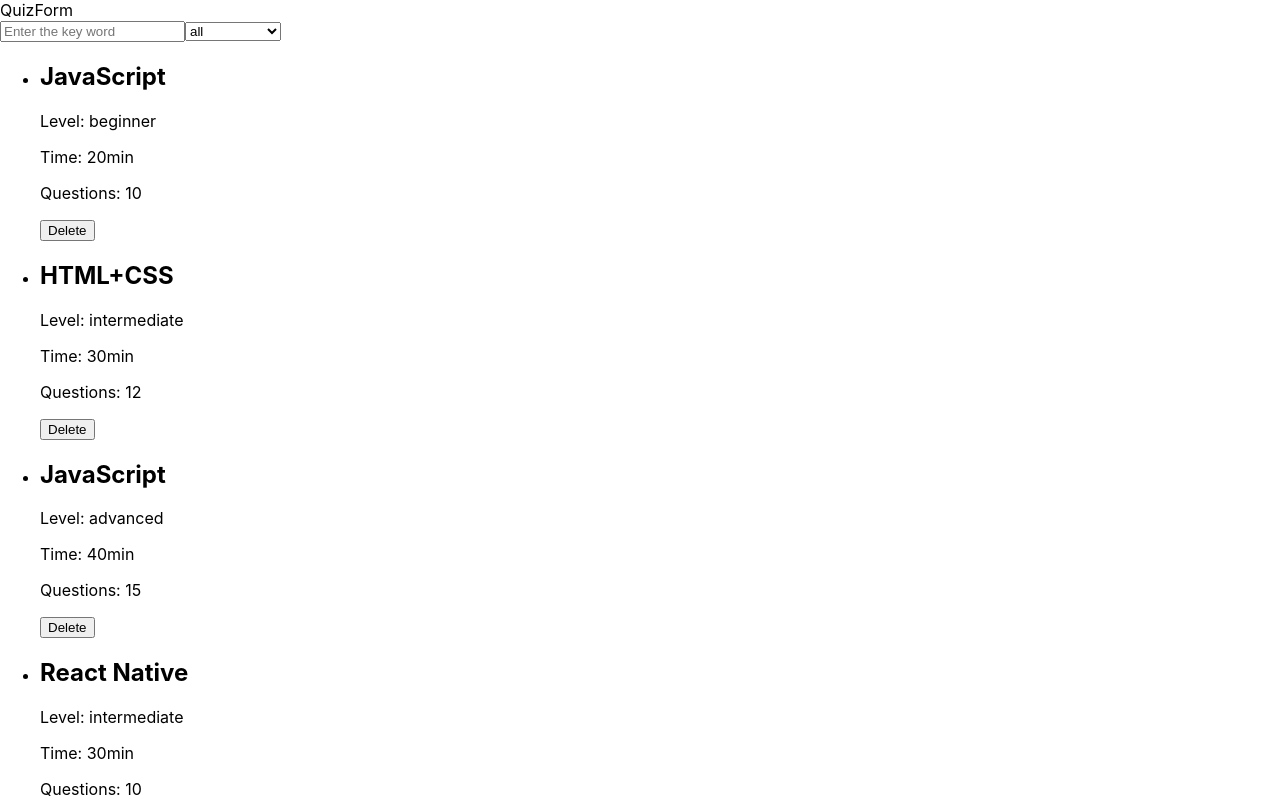
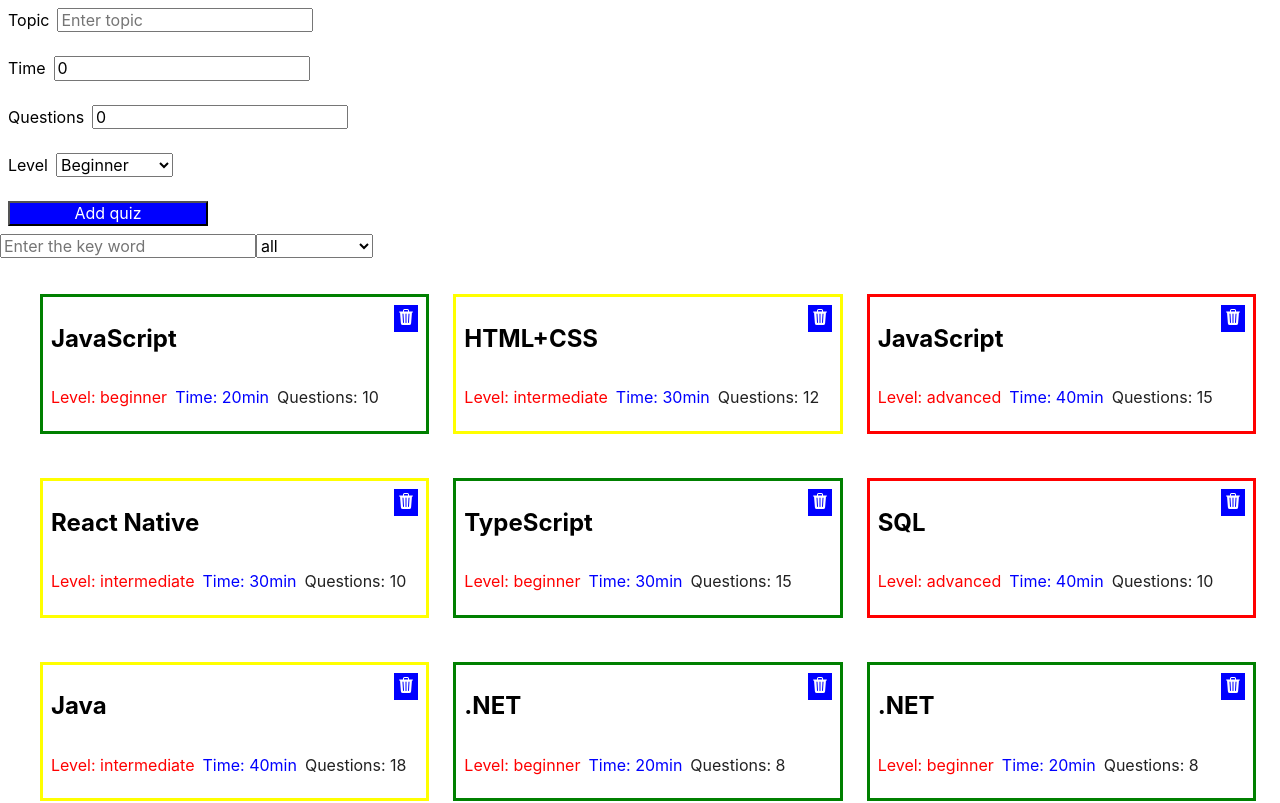
Before and after one commit to YuriyOhii/sasha_repeta_tasks, a React (Create React App) app: page / in a window 1280 px wide. Shown: the top 803 px of the page. Built offline with nearby package versions, Linux system fonts and the light colour scheme.

Commit message:
all tasks of lesson 04 are done

```diff
--- a/src/components/App.jsx
+++ b/src/components/App.jsx
@@ -3,6 +3,7 @@ import { QuizForm } from './QuizForm';
 import { SearchBar } from './SearchBar';
 import { QuizList } from './QuizList';
 import data from '../data.json';
+import { nanoid } from 'nanoid';
 
 export class App extends PureComponent {
   state = {
@@ -13,34 +14,49 @@ export class App extends PureComponent {
     },
   };
 
-handleOnChangeSearch = (key, value) => {
-  this.setState(prevState=> ({
-    filter: ({...prevState.filter, [key]: value})
-  }))
+  onSubmitQuizForm = values => {
+    const newQuiz = { ...values, id: nanoid() };
+    this.setState(s => ({ quizList: [newQuiz, ...s.quizList] }));
   };
 
-getFilteredQuizes =() =>{
-  const { quizList, filter:{search, level} } = this.state
+  handleOnChangeSearch = (key, value) => {
+    this.setState(prevState => ({
+      filter: { ...prevState.filter, [key]: value },
+    }));
+  };
+
+  getFilteredQuizes = () => {
+    const {
+      quizList,
+      filter: { search, level },
+    } = this.state;
     const normalizedSearch = search.toLowerCase();
-  const filteredBySearch = quizList.filter(({topic})=>topic.toLowerCase().includes(normalizedSearch));
-  const filteredQuizes = filteredBySearch.filter(el=>{
-    if(level === "all") return true;
+    const filteredBySearch = quizList.filter(({ topic }) =>
+      topic.toLowerCase().includes(normalizedSearch)
+    );
+    const filteredQuizes = filteredBySearch.filter(el => {
+      if (level === 'all') return true;
       return el.level === level;
     });
     return filteredQuizes;
   };
 
-deleteQuiz = id => this.setState(prevState=>({quizList:prevState.quizList.filter(el=>el.id !== id)}))
+  deleteQuiz = id =>
+    this.setState(prevState => ({
+      quizList: prevState.quizList.filter(el => el.id !== id),
+    }));
 
   render() {
     const { filter } = this.state;
 
-
     return (
       <>
-        <QuizForm />
-        <SearchBar filter={filter} onChange={this.handleOnChangeSearch}/>
-        <QuizList quizList={this.getFilteredQuizes()} onClick={this.deleteQuiz}/>
+        <QuizForm onSubmit={this.onSubmitQuizForm} />
+        <SearchBar filter={filter} onChange={this.handleOnChangeSearch} />
+        <QuizList
+          quizList={this.getFilteredQuizes()}
+          onClick={this.deleteQuiz}
+        />
       </>
     );
   }
--- a/src/index.css
+++ b/src/components/GlobalStiles.jsx
@@ -1,6 +1,8 @@
-@import-normalize; /* bring in normalize.css styles */
+import { createGlobalStyle } from 'styled-components';
+import 'modern-normalize';
 
-body {
+export const GlobalStiles = createGlobalStyle`
+    body {
   margin: 0;
   font-family: -apple-system, BlinkMacSystemFont, 'Segoe UI', 'Roboto', 'Oxygen',
     'Ubuntu', 'Cantarell', 'Fira Sans', 'Droid Sans', 'Helvetica Neue',
@@ -13,3 +15,10 @@ code {
   font-family: source-code-pro, Menlo, Monaco, Consolas, 'Courier New',
     monospace;
 }
+
+img {
+    width: 100%;
+    display: block;
+    object-fit: cover;
+}
+`
--- a/src/components/QuizForm/QuizForm.jsx
+++ b/src/components/QuizForm/QuizForm.jsx
@@ -1,10 +1,69 @@
-import {  } from './QuizForm.styled';
-import PropTypes from 'prop-types'
+import { AddForm, Input, ErrorNote, AddQuizBtn } from './QuizForm.styled';
+import PropTypes from 'prop-types';
+import { Formik } from 'formik';
+import * as Yup from 'yup';
 
-export const QuizForm = props => {
+const initialValues = {
+  questions: 0,
+  time: 0,
+  level: 'beginner',
+  topic: '',
+};
+
+const validationSchema = Yup.object().shape({
+  questions: Yup.number().min(5, 'Too small').max(30, 'Too large').required(),
+  time: Yup.number().min(20, 'Too less').max(40, 'Too much').required(),
+  level: Yup.string()
+    .oneOf(['beginner', 'intermediate', 'advanced'])
+    .required(),
+  topic: Yup.string().required(),
+});
+
+export const QuizForm = ({ onSubmit }) => {
   return (
-    <div>QuizForm</div>
-  )
-}
+    <Formik
+      initialValues={initialValues}
+      validationSchema={validationSchema}
+      onSubmit={(values, { resetForm }) => {
+        onSubmit(values);
+        resetForm();
+      }}
+    >
+      <AddForm>
+        <label>
+          Topic
+          <Input type="text" name="topic" placeholder="Enter topic"></Input>
+          <ErrorNote name="topic" component={'div'} />
+        </label>
+        <label>
+          Time
+          <Input type="number" name="time" placeholder="Enter duration"></Input>
+          <ErrorNote name="time" component={'div'} />
+        </label>
+        <label>
+          Questions
+          <Input
+            type="number"
+            name="questions"
+            placeholder="Enter questions "
+          ></Input>
+          <ErrorNote name="questions" component={'div'} />
+        </label>
+        <label>
+          Level
+          <Input as="select" name="level">
+            <option value="beginner">Beginner</option>
+            <option value="intermediate">Intermediate</option>
+            <option value="advanced">Advanced</option>
+          </Input>
+          <ErrorNote name="level" component={'div'} />
+        </label>
+        <AddQuizBtn type="submit">Add quiz</AddQuizBtn>
+      </AddForm>
+    </Formik>
+  );
+};
 
-QuizForm.propTypes = {}
+QuizForm.propTypes = {
+  onSubmit: PropTypes.func.isRequired,
+};
--- a/src/components/QuizForm/QuizForm.styled.jsx
+++ b/src/components/QuizForm/QuizForm.styled.jsx
@@ -0,0 +1,26 @@
+import styled from 'styled-components';
+import { Form, ErrorMessage, Field } from 'formik';
+
+export const AddForm = styled(Form)`
+  padding: ${({ theme }) => theme.spacing(2)};
+  display: flex;
+  flex-direction: column;
+  gap: ${({ theme }) => theme.spacing(6)};
+`;
+
+export const Input = styled(Field)`
+  margin-left: ${({ theme }) => theme.spacing(2)};
+`;
+
+export const ErrorNote = styled(ErrorMessage)`
+  font-size: 12;
+  color: ${({ theme }) => theme.colors.red};
+`;
+
+export const AddQuizBtn = styled.button`
+  width: 200px;
+  color: ${({ theme }) => theme.colors.white};
+  background-color: ${({ theme }) => theme.colors.blue};
+
+  cursor: pointer;
+`;
--- a/src/components/QuizItem/QuizItem.jsx
+++ b/src/components/QuizItem/QuizItem.jsx
@@ -1,17 +1,23 @@
-import {} from './QuizItem.styled';
+import { Quiz, DelQuizBtn, InfoWrapper, Info } from './QuizItem.styled';
 import PropTypes from 'prop-types';
+import { BsTrash3Fill } from 'react-icons/bs';
 
-export const QuizItem = ({ item: { topic, level, time, questions, id }, onClick }) => {
+export const QuizItem = ({
+  item: { topic, level, time, questions, id },
+  onClick,
+}) => {
   return (
-    <>
+    <Quiz $level={level}>
       <h2>{topic}</h2>
-      <div>
-        <p>Level: {level}</p>
-        <p>Time: {time}min</p>
-        <p>Questions: {questions}</p>
-      </div>
-      <button type='button' onClick={()=>onClick(id)}>Delete</button>
-    </>
+      <InfoWrapper>
+        <Info $color="red">Level: {level}</Info>
+        <Info $color="blue">Time: {time}min</Info>
+        <Info $color="grey">Questions: {questions}</Info>
+      </InfoWrapper>
+      <DelQuizBtn type="button" onClick={() => onClick(id)}>
+        <BsTrash3Fill />
+      </DelQuizBtn>
+    </Quiz>
   );
 };
 
--- a/src/components/QuizItem/QuizItem.styled.jsx
+++ b/src/components/QuizItem/QuizItem.styled.jsx
@@ -0,0 +1,44 @@
+import styled from 'styled-components';
+
+export const Quiz = styled.div`
+  position: relative;
+  margin-top: ${({ theme }) => theme.spacing(5)};
+  padding: ${({ theme }) => theme.spacing(2)};
+  border: 3px solid
+    ${({ $level, theme }) => {
+      switch ($level) {
+        case 'beginner':
+          return theme.colors.green;
+        case 'intermediate':
+          return theme.colors.yellow;
+        case 'advanced':
+          return theme.colors.red;
+        default:
+          return 'none';
+      }
+    }};
+`;
+
+export const DelQuizBtn = styled.button`
+  position: absolute;
+  top: ${({ theme }) => theme.spacing(2)};
+  right: ${({ theme }) => theme.spacing(2)};
+
+  padding: ${({ theme }) => theme.spacing(1)};
+
+  background-color: ${({ theme }) => theme.colors.blue};
+  color: ${({ theme }) => theme.colors.white};
+  outline: none;
+  border: none;
+
+  cursor: pointer;
+`;
+
+export const InfoWrapper = styled.div`
+  display: flex;
+  gap: ${({ theme }) => theme.spacing(2)};
+`;
+
+export const Info = styled.p`
+  color: ${({ $color, theme }) => theme.colors[$color]};
+`;
--- a/src/components/QuizList/QuizList.jsx
+++ b/src/components/QuizList/QuizList.jsx
@@ -1,17 +1,17 @@
-import {} from './QuizList.styled';
+import { List, Quiz } from './QuizList.styled';
 import PropTypes from 'prop-types';
 import { QuizItem } from 'components/QuizItem';
 
 export const QuizList = ({ quizList, onClick }) => {
   return (
     <>
-      <ul>
+      <List>
         {quizList.map(quiz => (
-          <li key={quiz.id}>
+          <Quiz key={quiz.id}>
             <QuizItem item={quiz} onClick={onClick} />
-          </li>
+          </Quiz>
         ))}
-      </ul>
+      </List>
     </>
   );
 };
--- a/src/components/QuizList/QuizList.styled.jsx
+++ b/src/components/QuizList/QuizList.styled.jsx
@@ -0,0 +1,12 @@
+import styled from 'styled-components';
+
+export const List = styled.ul`
+  display: flex;
+  flex-wrap: wrap;
+  gap: ${({ theme }) => theme.spacing(6)};
+  list-style: none;
+`;
+
+export const Quiz = styled.li`
+  flex-basis: calc((100% - ${({ theme }) => theme.spacing(6)} * 3) / 3);
+`;
--- a/src/index.js
+++ b/src/index.js
@@ -1,10 +1,33 @@
 import React from 'react';
 import ReactDOM from 'react-dom/client';
 import { App } from 'components/App';
-import './index.css';
+import { ThemeProvider } from 'styled-components';
+import { GlobalStiles } from 'components/GlobalStiles';
+
+const theme = {
+  colors: {
+    red: 'red',
+    green: 'green',
+    yellow: 'yellow',
+    blue: 'blue',
+    grey: '#212121',
+    white: 'white',
+  },
+
+  spacing: values => `${values * 4}px`,
+
+  radii: {
+    sm: '4px',
+    md: '8px',
+    lg: '12px',
+  },
+};
 
 ReactDOM.createRoot(document.getElementById('root')).render(
   <React.StrictMode>
-    <App />
+    <ThemeProvider theme={theme}>
+      <App />
+      <GlobalStiles />
+    </ThemeProvider>
   </React.StrictMode>
 );
```
Also changed, not shown: package.json (+7 -1 lines), 1 other file (tests, documents, lock files or other folders). Lines whose indentation alone changed are shown as unchanged.
